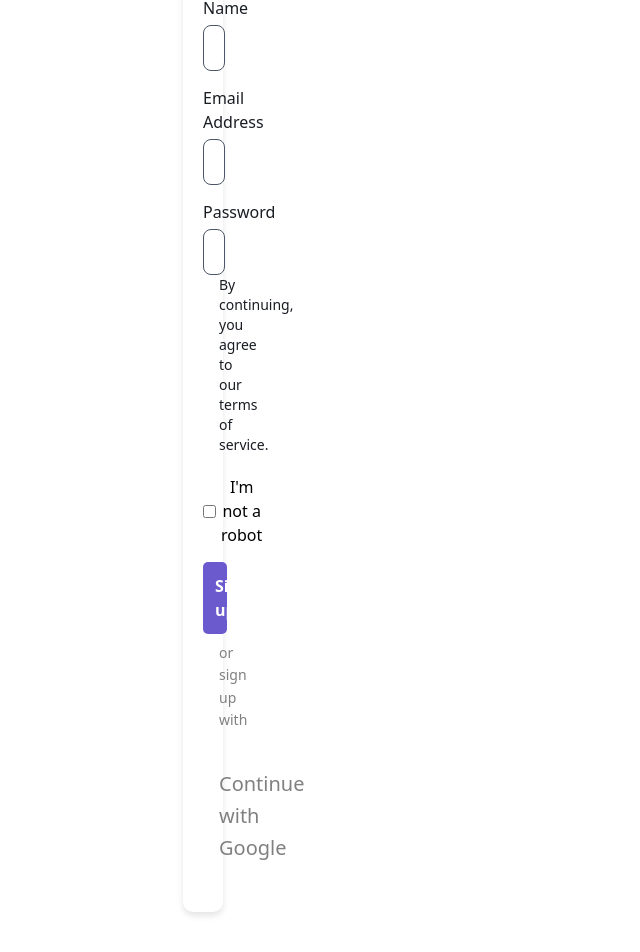
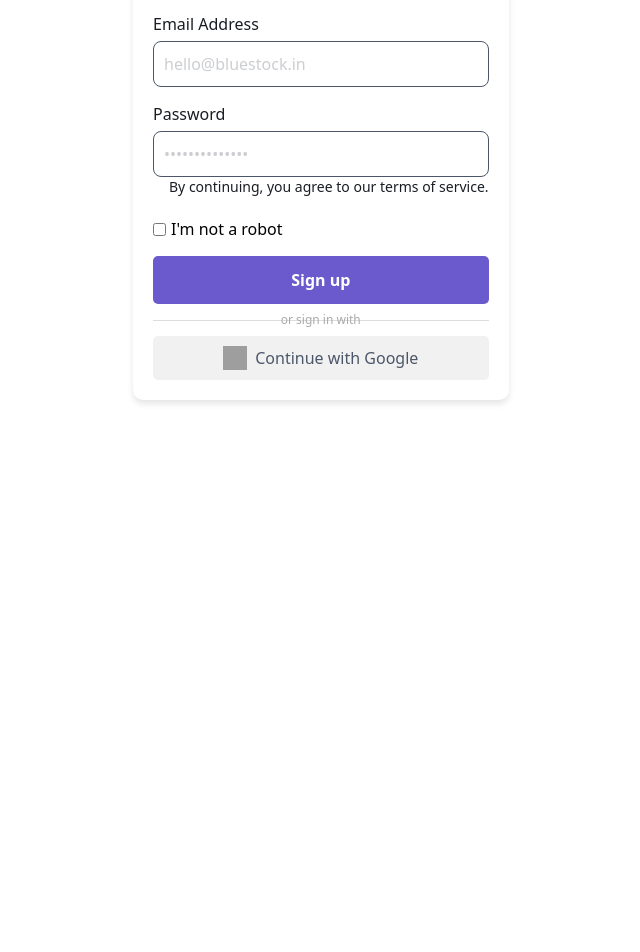
Before and after one commit to Andrew-Kevin-007/Frontend_IPO_WEBAPP, a React (Vite) app: page /signup in a window 1280 px wide. Shown: the part 382-1334 px from the top of the page, without its empty margins (537-1177 px from the left). After the commit the page ends 882 px from the top, so only its background shows below. Built offline with nearby package versions, Linux system fonts and the light colour scheme; grey boxes are pictures that could not be loaded.

Commit message:
css added to signup page

```diff
--- a/src/pages/Authontiction/Login.jsx
+++ b/src/pages/Authontiction/Login.jsx
@@ -69,7 +69,7 @@ const Login = () => {
           Password <ForgotPassword href="/forgot">Forgot Password?</ForgotPassword>
         </Label>
         <PasswordWrapper>
-          <Input type="password" value={password} onChange={(e) => setPassword(e.target.value)} required />
+          <Input type="password" value={password} onChange={(e) => setPassword(e.target.value)} required placeholder="••••••••••••••"/>
           <EyeIcon>👁</EyeIcon>
         </PasswordWrapper>
 
@@ -157,7 +157,7 @@ const PasswordWrapper = styled.div`
 const EyeIcon = styled.span`
   position: absolute;
   right: 10px;
-  top: 12px;
+  top: 1px;
   cursor: pointer;
 `;
 
--- a/src/pages/Authontiction/SignUp.jsx
+++ b/src/pages/Authontiction/SignUp.jsx
@@ -56,19 +56,19 @@ const SignUp = () => {
 
   return (
     <div style={{
-      width:"400px",
-      height:"764px",
-      paddingLeft:"700px",
-      gap:"36px",
+      width: "100%",
+      height: "100%",
+      paddingLeft: "650px",
+      gap: "36px",
     }}>
       <Container>
 
 
         <Form onSubmit={handleSignUp}>
           <Logo src="https://bluestock.in/static/assets/logo/logo.jpg" alt="Bluestock Logo" style={{
-        width:"290px",
-        height:"36px",
-      }}/>
+            width: "290px",
+            height: "36px",
+          }} />
           <Title>Create an account</Title>
           {error && <ErrorMessage>{error}</ErrorMessage>}
           {success && <SuccessMessage>{success}</SuccessMessage>}
@@ -82,11 +82,11 @@ const SignUp = () => {
           <Input type="password" value={password} onChange={(e) => setPassword(e.target.value)} placeholder="••••••••••••••" />
 
           <p style={{
-          fontSize:"14px",
-          fontWeight:"300",
-          lineHeight:"20px",
-          color:"rgba(25, 29, 35, 1)",
-          textAlign:"start",
+            fontSize: "14px",
+            fontWeight: "300",
+            lineHeight: "20px",
+            color: "rgba(25, 29, 35, 1)",
+            textAlign: "start",
           }}>By continuing, you agree to our terms of service.</p>
 
           <ReCAPTCHA>
@@ -95,19 +95,20 @@ const SignUp = () => {
           </ReCAPTCHA>
 
           <SignUpButton type="submit">Sign up</SignUpButton>
-        <p style={{
-          color:"gray",
-          padding:"8px",
-          gap:"8px",
-          fontSize:"14px",
-        }}>or sign up with</p>
+          <Divider>or sign in with</Divider>
 
-        <p style={{
+          {/* <p style={{
           color:"gray",
           padding:"8px",
           gap:"8px",
           fontSize:"20px",
-        }}>Continue with Google</p>
+        }}>Continue with Google</p> */}
+          <GoogleButton>
+            <GoogleIcon><img src="https://th.bing.com/th/id/OIP.TqeyCH3WdV8fYko0lRlw4AHaHa?w=189&h=189&c=7&r=0&o=7&dpr=1.3&pid=1.7&rm=3" alt="Google" className="google" style={{
+              width: "24px",
+              height: "24px",
+            }} /></GoogleIcon> Continue with Google
+          </GoogleButton>
 
         </Form>
 
@@ -139,7 +140,7 @@ const Title = styled.h2`
   font-weight: bold;
   margin-bottom: 20px;
   color: rgba(25, 29, 35, 1);
-  padding-left: 80px;
+  padding-left: 40px;
   line-height: 28px;
 `;
 
@@ -211,3 +212,45 @@ const SuccessMessage = styled.p`
   font-size: 14px;
   margin-top: 10px;
 `;
+
+const GoogleButton = styled.button`
+  width: 100%;
+  padding: 10px;
+  background: #f1f1f1;
+  color: rgba(75, 87, 104, 1);
+  border: none;
+  border-radius: 5px;
+  font-size: 16px;
+  display: flex;
+  align-items: center;
+  justify-content: center;
+  font-weight: 400;
+  cursor: pointer;
+
+  &:hover {
+    background: #ddd;
+  }
+`;
+
+const GoogleIcon = styled.span`
+  margin-right: 8px;
+//   width:10px;
+//   height:10px;
+// `;
+
+
+const Divider = styled.div`
+  margin: 15px 0;
+  text-align: center;
+  font-size: 12px;
+  color: #aaa;
+  border-bottom: 1px solid #ddd;
+  line-height: 0.1em;
+  width: 100%;
+  position: relative;
+
+  &:before {
+    content: " ";
+    display: block;
+  }
+`;
--- a/src/pages/IPO/ipo4.jsx
+++ b/src/pages/IPO/ipo4.jsx
@@ -96,7 +96,7 @@ const Ipo4 = () => {
           <div className="faq-item" key={index}>
             <div className="faq-question" onClick={() => toggleFAQ(index)}>
               {faq.question}
-              <span className="icon">{openIndex === index ? "−" : "+"}</span>
+              <span className="icon">{openIndex === index ? "-" : "+"}</span>
             </div>
             {openIndex === index && <div className="faq-answer">{faq.answer}</div>}
           </div>
```
Lines whose indentation alone changed are shown as unchanged.
